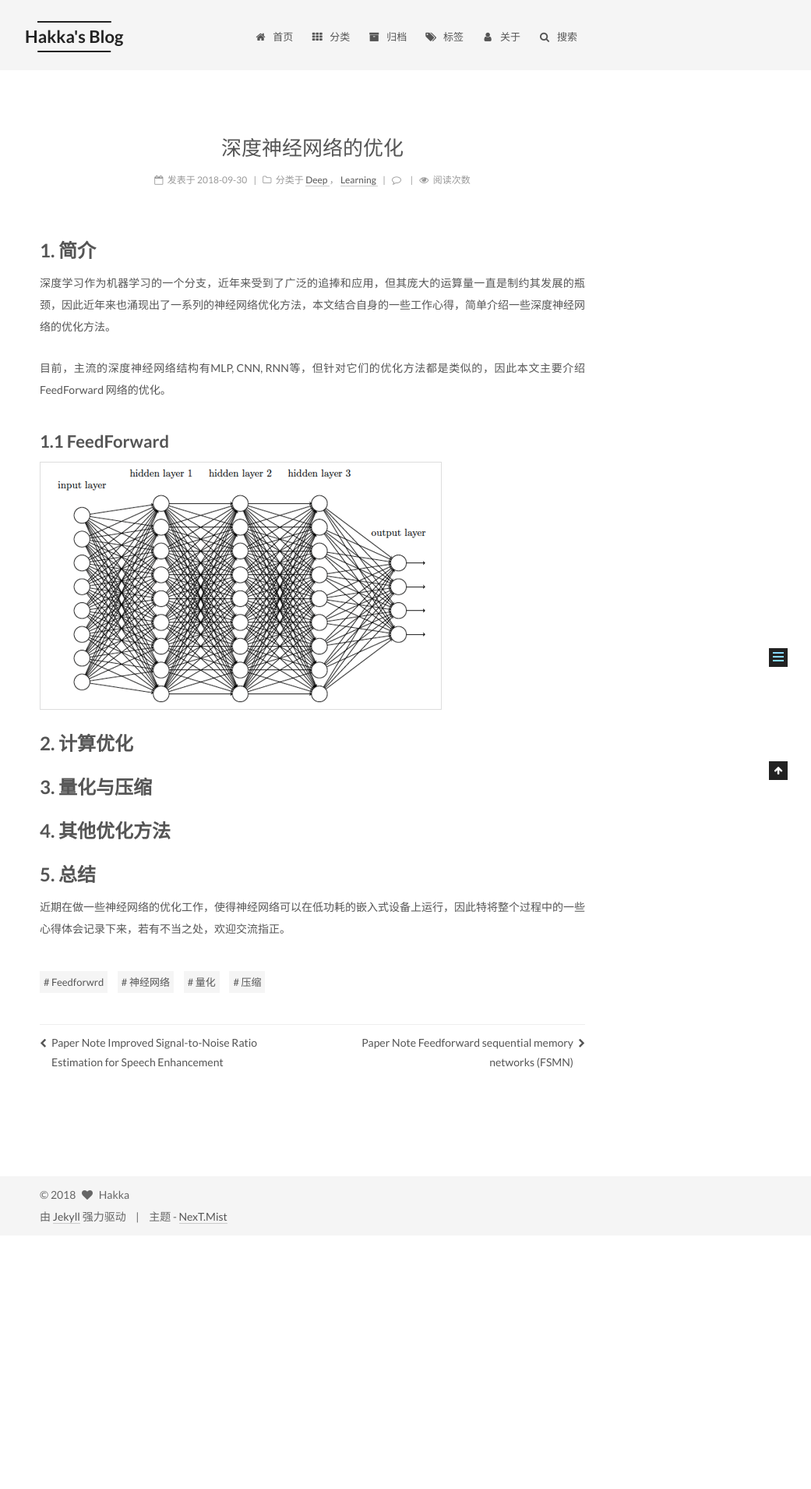
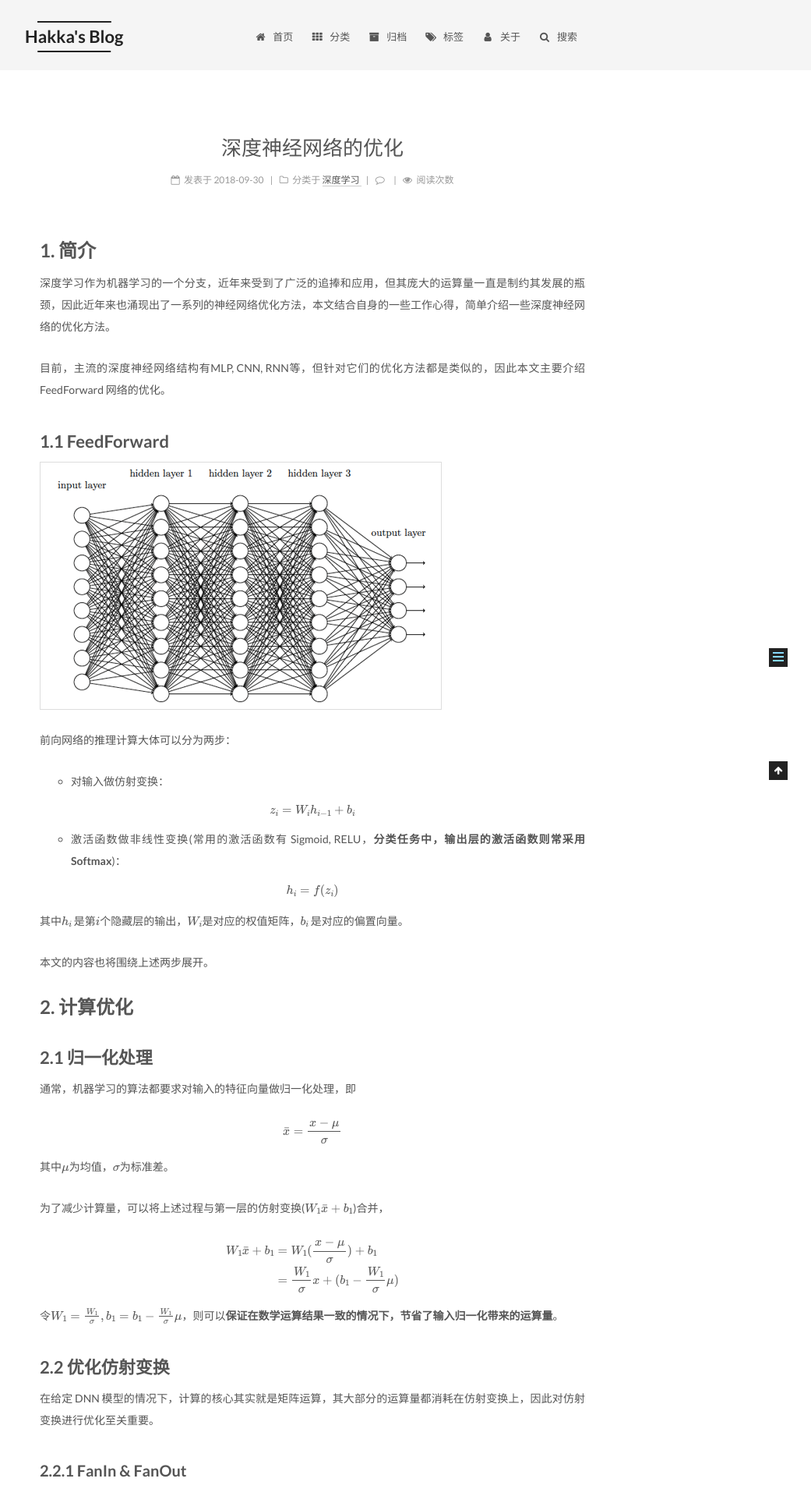
Before and after one commit to xingui/xingui.github.io, a Jekyll site: the page built from _posts/2018-09-30-Optimization for deep neural network.md, in a window 1280 px wide. Shown: the top 1909 px of the page at 78% size, without its empty margins (239-1280 px from the left). Built offline with Jekyll 4.4.1, drawn with Linux system fonts in a browser that asks for light colours; formulas are drawn with MathJax 3; comment, search, counter and statistics services are not loaded; before the commit the page ends 1584 px from its top, so only the background shows below that; some of the changed text lies outside the part shown.

Commit message:
update blog: 深度神经网络的优化

```diff
--- a/_posts/2018-09-30-Optimization for deep neural network.md
+++ b/_posts/2018-09-30-Optimization for deep neural network.md
@@ -2,7 +2,7 @@
 layout: post
 title: "深度神经网络的优化"
 date: 2018-09-30
-categories: Deep Learning
+categories: 深度学习
 tags: [Feedforwrd, 神经网络, 量化, 压缩]
 grammar_cjkRuby: true
 ---
@@ -13,14 +13,97 @@ grammar_cjkRuby: true
 目前，主流的深度神经网络结构有MLP, CNN, RNN等，但针对它们的优化方法都是类似的，因此本文主要介绍FeedForward 网络的优化。
 
 ## 1.1 FeedForward
- ![Fig 1. Feed Forward 网络结构](/images/dnn_optimazation/1.png)
+ ![Fig 1. Feed Forward 网络结构](/images/dnn_optimization/1.png)
 
+ 前向网络的推理计算大体可以分为两步：
+ * 对输入做仿射变换：
+
+$$
+z_i = W_i h_{i-1} + b_i
+$$
+
+ * 激活函数做非线性变换(常用的激活函数有 Sigmoid, RELU，**分类任务中，输出层的激活函数则常采用Softmax**)：
+
+$$
+h_i = f(z_i)
+$$
+
+其中\\(h_i\\) 是第\\(i\\)个隐藏层的输出，\\(W_i\\)是对应的权值矩阵，\\(b_i\\) 是对应的偏置向量。
+
+本文的内容也将围绕上述两步展开。
 
 # 2. 计算优化
+## 2.1 归一化处理
+通常，机器学习的算法都要求对输入的特征向量做归一化处理，即
+
+$$
+\bar{x} = \frac{x - \mu}{\sigma}
+$$
+
+其中\\(\mu\\)为均值，\\(\sigma\\)为标准差。
+
+为了减少计算量，可以将上述过程与第一层的仿射变换(\\(W_1 \bar{x} + b_1\\))合并，
+
+$$
+\begin{align*}
+W_1 \bar{x} + b_1 &= W_1 (\frac{x - \mu}{\sigma}) + b_1 \\
+                  &=\frac{W_1}{\sigma} x + (b_1 - \frac{W_1}{\sigma} \mu)
+\end{align*}
+$$
+
+令\\(W_1 = \frac{W_1}{\sigma}, b_1 = b_1 - \frac{W_1}{\sigma} \mu\\)，则可以**保证在数学运算结果一致的情况下，节省了输入归一化带来的运算量**。
+
+## 2.2 优化仿射变换
+在给定 DNN 模型的情况下，计算的核心其实就是矩阵运算，其大部分的运算量都消耗在仿射变换上，因此对仿射变换进行优化至关重要。
+
+### 2.2.1 FanIn & FanOut
+![Fig 2. FanIn & FanOut](/images/dnn_optimization/2.png)
+
+### 2.2.2 稀疏性处理
+
+## 2.3 优化激活函数
+激活函数的优化主要是针对 Softmax：
+
+$$
+    Softmax(z_i) = \frac{e^{z_i - z_{max}}}{\sum e^{z_j - z_{max}}}
+$$
+
+显然，如果
+
+$$
+Softmax(z_i) > Softmax(z_j)
+$$
+
+那么
+
+$$
+\log (Softmax(z_i)) > \log (Softmax(z_j))
+$$
+
+并且由于
+
+$$
+a - c > b -c \Leftrightarrow a > b
+$$
+
+因此对于
+
+$$
+\log (Softmax(z_i)) = z_i - z_{max} - \log (\sum e^{z_j - z_{max}})
+$$
+
+每次计算是否减去**常数项\\(z_{max} + \log (\sum e^{z_j - z_{max}})\\)** 并不会改变最终的竞争条件，即相互之间的大小关系，因此模型在推理计算时，如果不需要概率值，可以移除 Softmax 的计算，直接采用仿射变换的结果即可。
 
 # 3. 量化与压缩
+## 3.1 定点化
+
+## 3.2 Exception List
 
 # 4. 其他优化方法
+* 模型剪枝
+* 知识蒸馏
+* SVD 分解
+* Lazy Calculation(在语音识别领域，跳帧处理，既可以降低计算量，同时保持性能基本不变。)
 
 # 5. 总结
 近期在做一些神经网络的优化工作，使得神经网络可以在低功耗的嵌入式设备上运行，因此特将整个过程中的一些心得体会记录下来，若有不当之处，欢迎交流指正。
```
Also changed, not shown: images/dnn_optimization/1.png (renamed from images/dnn_optimazation/1.png), images/dnn_optimization/2.png (added).
